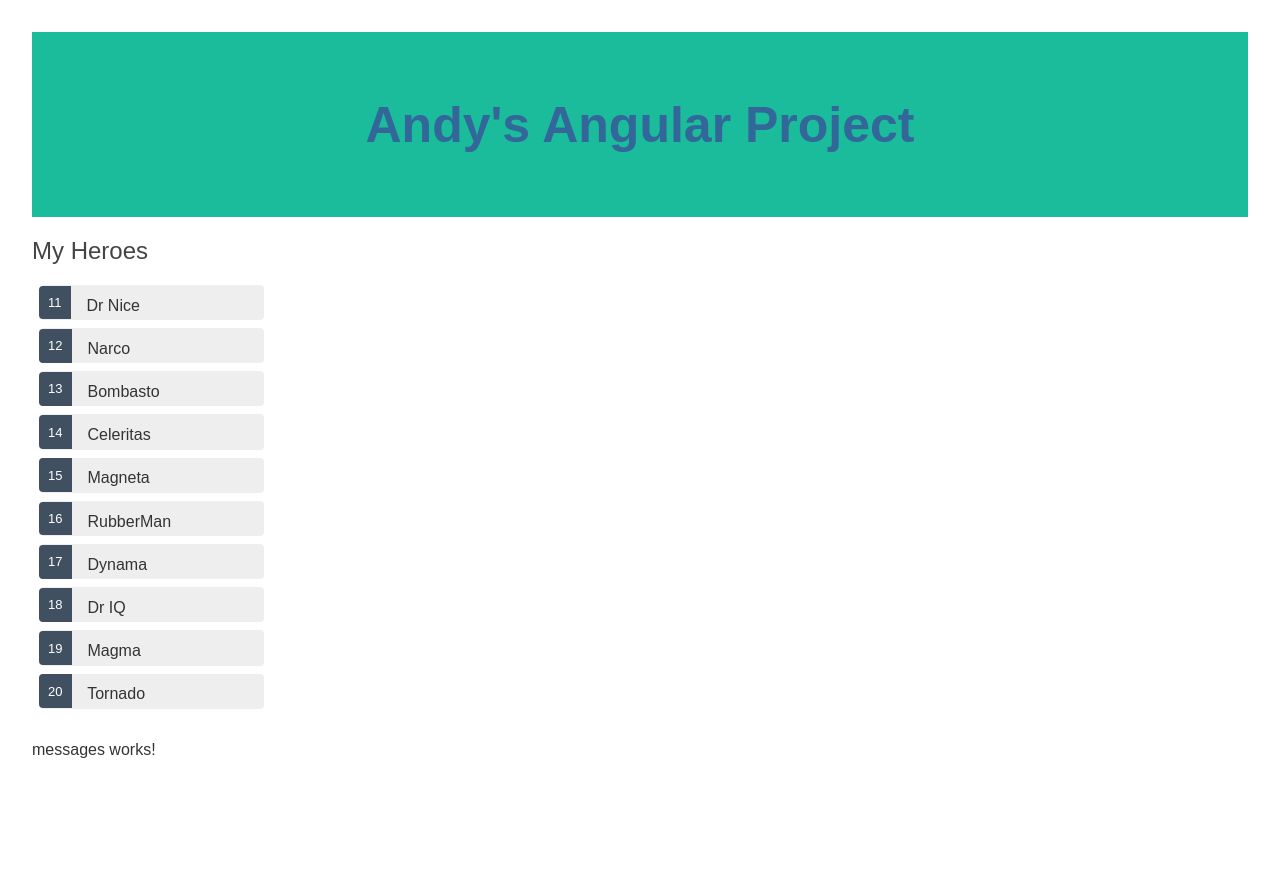
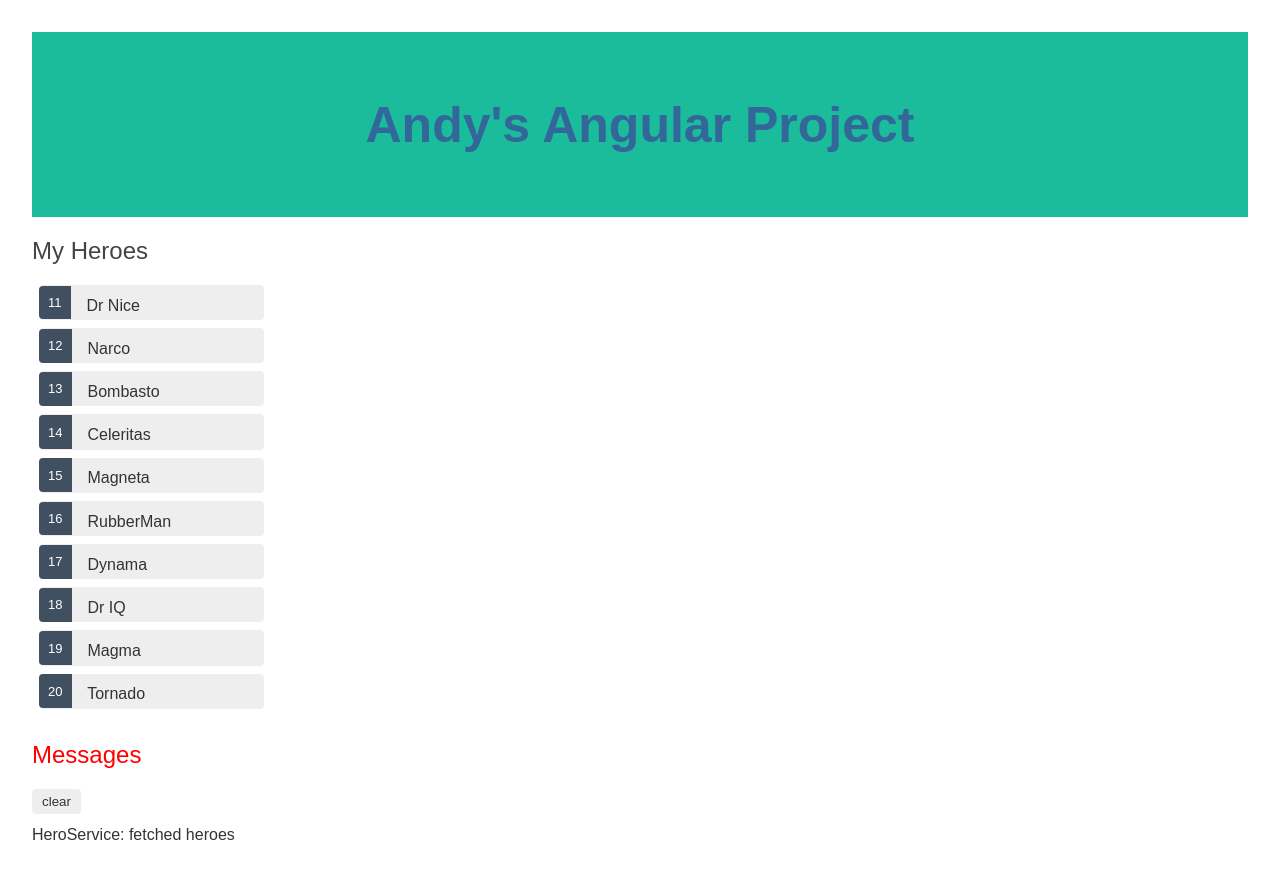
Before and after one commit to AndyThomas-Dev/AngularProject, an Angular app: page / in a window 1280 px wide. Before the commit the page ends 800 px from the top, so only its background shows below. Built offline with nearby package versions, Linux system fonts and the light colour scheme.

Commit message:
added css style to messages

```diff
--- a/src/app/hero.service.ts
+++ b/src/app/hero.service.ts
@@ -1,6 +1,7 @@
 import { Injectable } from '@angular/core';
 import { Hero } from './hero';
 import { HEROES } from './mock-heroes';
+import { MessageService } from './message.service';
 
 // Angular makes use of observables as an interface to handle a variety of common asynchronous operations.
 import { Observable, of } from 'rxjs';
@@ -12,10 +13,12 @@
 })
 export class HeroService {
 
-  constructor() { }
+  constructor(private messageService: MessageService) { }
 
   // Add a getHeroes method to return the mock heroes.
   getHeroes(): Observable<Hero[]> {
+    // TODO: send the message _after_ fetching the heroes
+    this.messageService.add('HeroService: fetched heroes');
     return of(HEROES);
   }
 
--- a/src/app/heroes/heroes.component.ts
+++ b/src/app/heroes/heroes.component.ts
@@ -1,7 +1,8 @@
 import { Component, OnInit } from '@angular/core';
 import { Hero } from '../hero';
-import { HEROES } from '../mock-heroes';
+// import { HEROES } from '../mock-heroes';
 import { HeroService } from '../hero.service';
+import { MessageService } from '../message.service';
 
 @Component({
   selector: 'app-heroes',
@@ -15,7 +16,7 @@
   selectedHero: Hero;
 
   // The parameter simultaneously defines a private heroService property and identifies it as a HeroService injection site.
-  constructor(private heroService: HeroService) {}
+  constructor(private heroService: HeroService, private messageService: MessageService) { }
 
   // call getHeroes() inside the ngOnInit lifecycle hook and let Angular call ngOnInit()
   // at an appropriate time after constructing a HeroesComponent instance.
@@ -25,6 +26,7 @@
 
   onSelect(hero: Hero): void {
     this.selectedHero = hero;
+    this.messageService.add(`HeroesComponent: Selected hero id=${hero.id}`);
   }
 
   // Create a method to retrieve the Observable<Hero[]> from the service.
--- a/src/app/message.service.ts
+++ b/src/app/message.service.ts
@@ -1,9 +1,16 @@
 import { Injectable } from '@angular/core';
 
 @Injectable({
-  providedIn: 'root'
+  providedIn: 'root',
 })
 export class MessageService {
+  messages: string[] = [];
 
-  constructor() { }
+  add(message: string) {
+    this.messages.push(message);
+  }
+
+  clear() {
+    this.messages = [];
+  }
 }
--- a/src/app/messages/messages.component.css
+++ b/src/app/messages/messages.component.css
@@ -0,0 +1,20 @@
+/* MessagesComponent's private CSS styles */
+h2 {
+    color: red;
+    font-family: Arial, Helvetica, sans-serif;
+    font-weight: lighter;
+  }
+
+  button.clear {
+    font-family: Arial, sans-serif;
+    color: #333;
+    background-color: #eee;
+    margin-bottom: 12px;
+    border: none;
+    padding: 5px 10px;
+    border-radius: 4px;
+    cursor: pointer;
+  }
+  button:hover {
+    background-color: #cfd8dc;
+  }
--- a/src/app/messages/messages.component.html
+++ b/src/app/messages/messages.component.html
@@ -1 +1,14 @@
-<p>messages works!</p>
+<!-- This template binds directly to the component's messageService.
+
+The *ngIf only displays the messages area if there are messages to show.
+An *ngFor presents the list of messages in repeated <div> elements.
+An Angular event binding binds the button's click event to MessageService.clear(). -->
+
+<div *ngIf="messageService.messages.length">
+
+    <h2>Messages</h2>
+    <button class="clear"
+            (click)="messageService.clear()">clear</button>
+    <div *ngFor='let message of messageService.messages'> {{message}} </div>
+
+  </div>
--- a/src/app/messages/messages.component.ts
+++ b/src/app/messages/messages.component.ts
@@ -1,4 +1,5 @@
 import { Component, OnInit } from '@angular/core';
+import { MessageService } from '../message.service';
 
 @Component({
   selector: 'app-messages',
@@ -7,7 +8,7 @@
 })
 export class MessagesComponent implements OnInit {
 
-  constructor() { }
+  constructor(public messageService: MessageService) {}
 
   ngOnInit(): void {
   }
```
